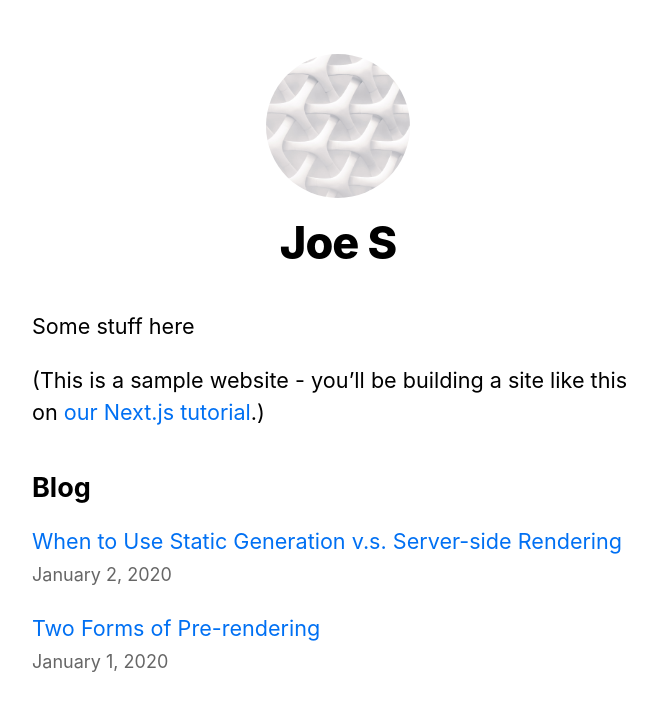
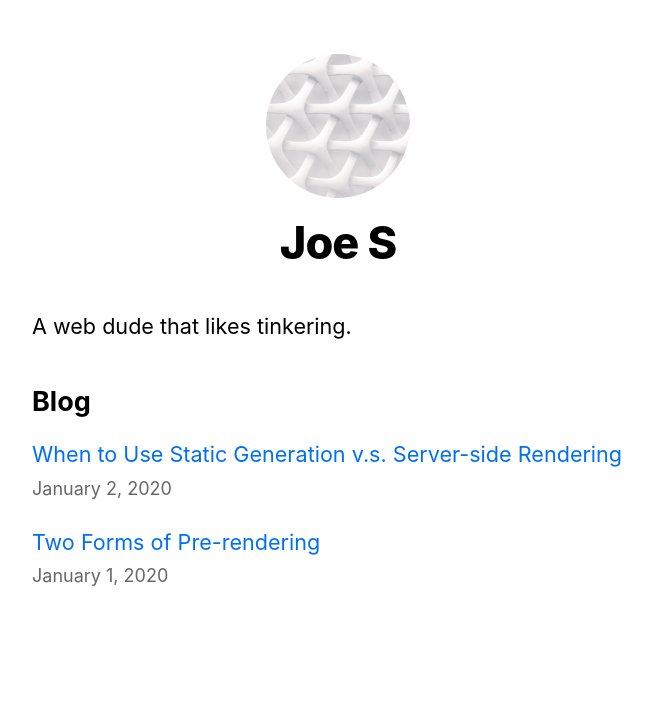
Before and after one commit to Jsan2020/nextjs-blog, a Next.js app: page / in a window 1280 px wide. Shown: the top 710 px of the page, without its empty margins (302-959 px from the left). Built offline with nearby package versions, Linux system fonts and the light colour scheme.

Commit message:
lame bio

```diff
--- a/pages/index.js
+++ b/pages/index.js
@@ -21,11 +21,7 @@
         <title>{siteTitle}</title>
       </Head>
       <section className={utilStyles.headingMd}>
-        <p>Some stuff here</p>
-        <p>
-          (This is a sample website - you’ll be building a site like this on{" "}
-          <a href="https://nextjs.org/learn">our Next.js tutorial</a>.)
-        </p>
+        <p>A web dude that likes tinkering.</p>
       </section>
 
       <section className={`${utilStyles.headingMd} ${utilStyles.padding1px}`}>
```
